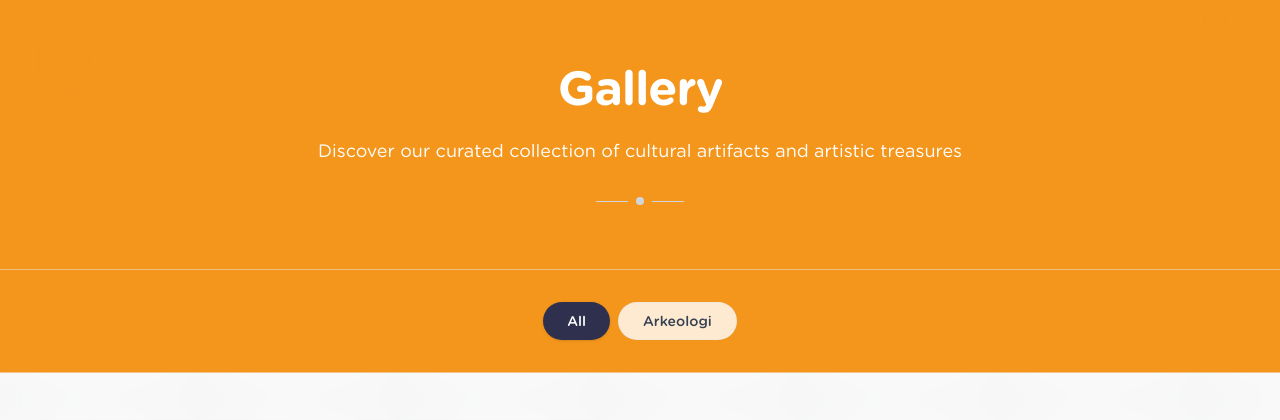
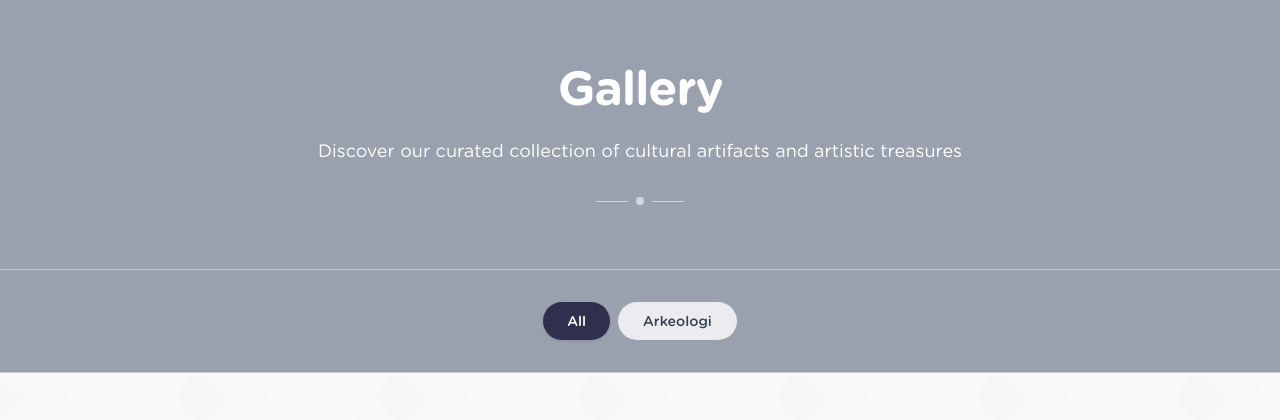
Before and after one commit to alvihrhp/monolab, a React (Vite) app: page /gallery in a window 1280 px wide. Shown: the top 420 px of the page. Built offline with nearby package versions, Linux system fonts and the light colour scheme; grey boxes are pictures that could not be loaded.

Commit message:
change hader color from tertiary to light gray

```diff
--- a/src/pages/Gallery.tsx
+++ b/src/pages/Gallery.tsx
@@ -1,10 +1,7 @@
 import { useState, useEffect } from 'react';
-import { Link } from 'react-router-dom';
 import GalleryCard from '../components/ui/GalleryCard';
-import FontTest from '../components/ui/FontTest';
 import { galleryData } from '../utils/dummyData';
 import type { GalleryItem } from '../types';
-import logoSvg from '../assets/logo.svg';
 
 function Gallery() {
   const [items, setItems] = useState<GalleryItem[]>([]);
@@ -69,7 +66,7 @@ function Gallery() {
       </div>
 
       {/* Header Section */}
-      <div className="bg-tertiary backdrop-blur-sm border-b border-gray-200/50 relative">
+      <div className="bg-gray-400 backdrop-blur-sm border-b border-gray-200/50 relative">
 
         {/* Header Background Ornaments */}
         <div className="absolute inset-0 opacity-5">
@@ -101,7 +98,7 @@ function Gallery() {
       </div>
 
       {/* Filter Section */}
-      <div className="bg-tertiary backdrop-blur-sm border-b border-gray-100/50 relative">
+      <div className="bg-gray-400 backdrop-blur-sm border-b border-gray-100/50 relative">
         <div className="container mx-auto px-6 py-8">
           <div className="flex flex-wrap justify-center gap-2">
             {categories.map((category) => (
--- a/src/pages/GalleryDetail.tsx
+++ b/src/pages/GalleryDetail.tsx
@@ -1,9 +1,8 @@
 import { useState, useEffect } from 'react';
-import { useParams, useNavigate, Link } from 'react-router-dom';
+import { useParams, useNavigate } from 'react-router-dom';
 import { galleryData } from '../utils/dummyData';
 import { isValidSlug } from '../utils/slugUtils';
 import type { GalleryItem } from '../types';
-import logoSvg from '../assets/logo.svg';
 
 function GalleryDetail() {
   const { slug } = useParams<{ slug: string }>();
@@ -84,7 +83,7 @@ function GalleryDetail() {
       </div>
 
       {/* Back Button */}
-      <div className="bg-tertiary backdrop-blur-sm border-b border-gray-100/50 relative">
+      <div className="bg-gray-400 backdrop-blur-sm border-b border-gray-100/50 relative">
 
         {/* Header Background Ornaments */}
         <div className="absolute inset-0 opacity-5">
```
